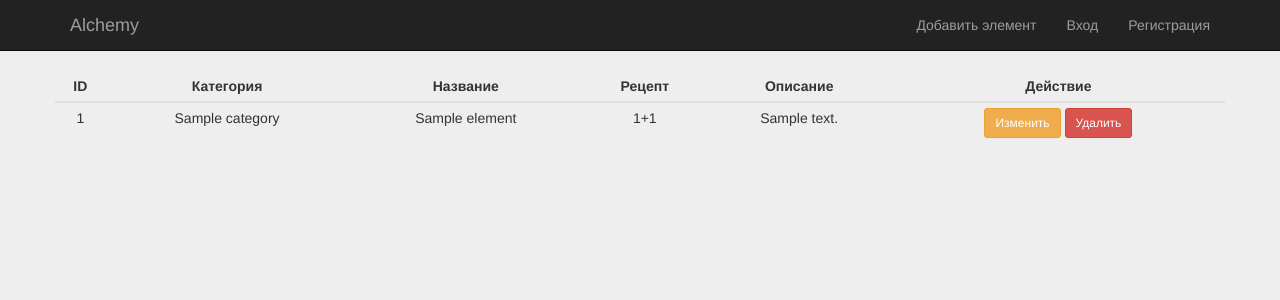
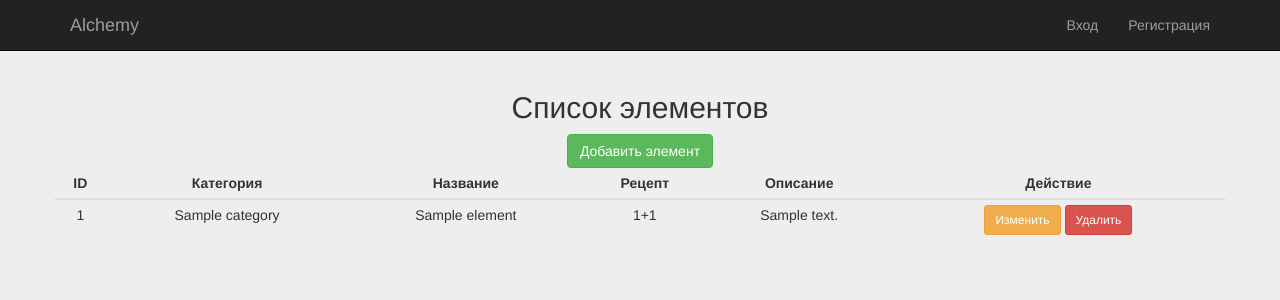
Before and after one commit to i-ka/alchemy, a Django app: template AlchemyAdmin/templates/AlchemyAdmin/elements_list.html in a window 1280 px wide. Shown: the top 300 px of the page. Run offline with Django 3.2, Linux system fonts and the light colour scheme; the template is opened without the code that fills it: values that come from a table or form of the project are taken from there, others are empty; tables that the repository leaves empty hold one stand-in row (values such as "Sample post"); parts of the project's set-up code (start-up, migrations or seed data) failed here and were passed over; some libraries are stand-ins or nearby versions.

Commit message:
AlchemyAdmin/templates: elements list

```diff
--- a/AlchemyAdmin/templates/AlchemyAdmin/elements_list.html
+++ b/AlchemyAdmin/templates/AlchemyAdmin/elements_list.html
@@ -1,14 +1,18 @@
 {% extends "base.html" %}
 
-{% block title %}Список элементов{% endblock %}
-
-{% block header%}
-	<li><a href="{% url 'aladmin:create-element' %}">Добавить элемент</a></li>
+{% block title %}
+	Список элементов
 {% endblock %}
 
 {% block center %}
+	<div class="text-center">
+		<h2>Список элементов</h2>
+		<a class="btn btn-success" href="{% url 'aladmin:create-element' %}">Добавить элемент</a>
+	</div>
 	{%if error%}
-		<p>Чтобы удалить элемент {{element_to_delete.name}} удалите или измените следущие элементы:</p>
+		<div class="text-center text-danger">
+			<h4>Чтобы удалить элемент {{element_to_delete.name}} удалите или измените следующие элементы</h4>
+		</div>
 	{%endif%}
 		<table class="table table-condensed table-hover">
 			<thead>
@@ -31,9 +35,9 @@
 					<td>
 						{% if element.is_essential_element %}
 						Исходный элемент
-						{%else%}
+						{% else %}
 						{{element.first_recipe_el}}+{{element.second_recipe_el}}
-						{%endif%}
+						{% endif %}
 					</td>
 					<td>{{element.description}}</td>
 					<td>
@@ -41,8 +45,8 @@
 						<a href="{% url 'aladmin:del' element.id %}" class="btn btn-sm btn-danger">Удалить</a>
 					</td>
 				</tr>
-			{%empty%}Список элементов пуст
-			{%endfor%}
+			{% empty %}Список элементов пуст
+			{% endfor %}
 			</tbody>
 		</table>
 {% endblock %}
```
